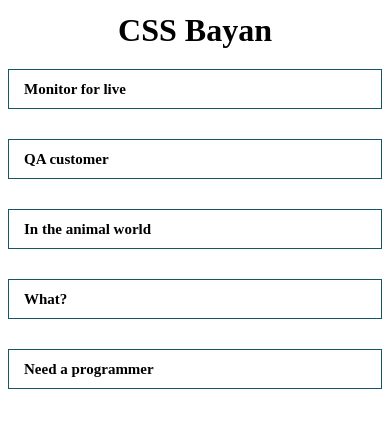
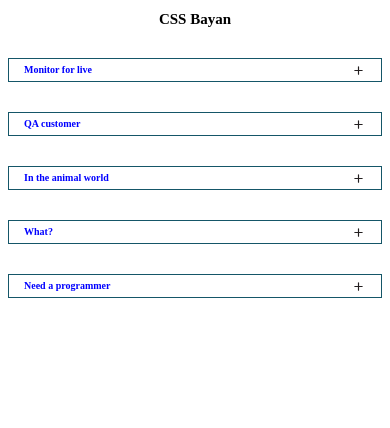
Before and after one commit to MaximVoronin/cssBayan, a plain HTML site: page cssBayan/index.html in a window 390 px wide. Drawn offline with Linux system fonts and the light colour scheme.

Commit message:
feat: add icon svg

```diff
--- a/cssBayan/index.html
+++ b/cssBayan/index.html
@@ -11,22 +11,24 @@
     <div class="container-mem">
       <h1 class="title-mem">CSS Bayan</h1>
        <div class="box-2">
-           <label class="title2-box" for="acor3">Monitor for live</label>
+           <label class="title2-box" for="acor3"><p class="text">Monitor for live</p></label>
              <input class="input-mem" type="radio" name="acor" id="acor3" >
                <div class="accord2-mem">
                <img src="/cssBayan/cssBayan/assets/img/msg-1.png" width="320" height="240">
                </div>
        </div>
         <div class="box-2">
-        <label class="title2-box" for="acor1">QA customer</label>
+        <label class="title2-box" for="acor1"><p class="text"> QA customer</p></label>
         <input class="input-mem" type="radio" name="acor" id="acor1" >
             <div class="accord2-mem">
         <img src="/cssBayan/cssBayan/assets/img/msg-2.png" width="320" height="300">
             </div>
         </div>
     <div class="box-2">
+
         <label class="title2-box" for="acor2">In the animal world</label>
         <input class="input-mem" type="radio" name="acor" id="acor2" >
+
         <div class="accord2-mem">
         <img src="/cssBayan/cssBayan/assets/img/msg-3.png" width="320" height="300">
     </div>
@@ -39,7 +41,7 @@
     </div>
     </div>
         <div class="box-2">
-                  <label class="title2-box" for="acor5">Need а programmer</label>
+                  <label class="title2-box" for="acor5">Need a programmer</label>
                   <input class="input-mem" type="radio" name="acor" id="acor5" >
             <div class="accord2-mem">
                   <img src="/cssBayan/cssBayan/assets/img/msg-5.png" width="320" height="300">
--- a/cssBayan/style.css
+++ b/cssBayan/style.css
@@ -12,15 +12,11 @@ line-height: 18px;
 }
 
 h1{text-align: center}
-P { text-align: center }
+p{margin: 0px 0px;}
 
 
 
-.box-1 {
-    line-height: 18px;
-    margin-left: auto;
-    margin-right: auto;
-}
+
 .box-2 {
     max-width: 500px;
     margin: 30px auto;
@@ -36,20 +32,115 @@ font-weight: 700;
 padding: 10px 15px;
 cursor: pointer;
 transition: background .2s ease-out;
+position: relative;
+padding: 5px 15px;
+align-items: center;
+color: blue;
+
 }
 .accord2-mem {
     display: none;
     text-align: center;
+
+
 }
 .input-mem {
     width: 0px;
     height: 0px;
     appearance: none;
     position: absolute;
+
 }
 .title2-box:hover {
     background-color: #155668;
+
+
+
+
+
 }
 .input-mem:checked + .accord2-mem {
     display: block;
+
 }
+
+.title2-box::after {
+    content: '';
+    display: block;
+    position: absolute;
+    top: 50%;
+    width: 15px;
+	height: 15px;
+    right: 15px;
+	-webkit-transition: 4s;
+    transition: .4s;
+    margin-top: -7px;
+    background-image: url(/cssBayan/cssBayan/assets/svg/Plus_icon-icons.com_71848.svg);
+
+}
+
+input-mem:checked + .title2-box::after {
+    background-image: url(/cssBayan/cssBayan/assets/svg/cross_icon-icons.com_72347.svg);
+
+
+}
+
+---input[type="radio"]:checked + .title2-box::after {
+    transform: rotate(30deg);
+    transition: 3s;
+}
+
+title2-box:active {
+    background-image: url(/cssBayan/cssBayan/assets/svg/cross_icon-icons.com_72347.svg);
+}
+ --p:hover{
+    color: black;
+
+}
+
+.container-mem:hover {
+    color: black;
+
+}
+
+--p.text:hover{
+    color: black;
+
+}
+--block p + .text:hover {
+    color: black;
+}
+-*-p.text:hover {
+    color: black;
+}
+/*----------Media Tablet----------*/
+@media (max-width:1180px){
+    .container-mem{
+        max-width: 1180px;
+
+    }
+    .title2-box{
+        font-size: 13px;
+        line-height: 12px;
+
+    }
+    h1 {font-size: 20px;}
+    img{max-width: 48%;
+
+    }
+}
+
+/*-----------Media Mobile----------*/
+@media (max-width:568px){
+    .container-mem{
+        max-width: 568px;
+
+    }
+    .title2-box{
+        font-size: 10px;
+    }
+    h1 {font-size: 15px;}
+    img{max-width: 25%;
+        min-width: 320px;
+}
+}
```
Also changed, not shown: cssBayan/assets/svg/Plus_icon-icons.com_71848.svg (added), cssBayan/assets/svg/cross_icon-icons.com_72347.svg (added).
